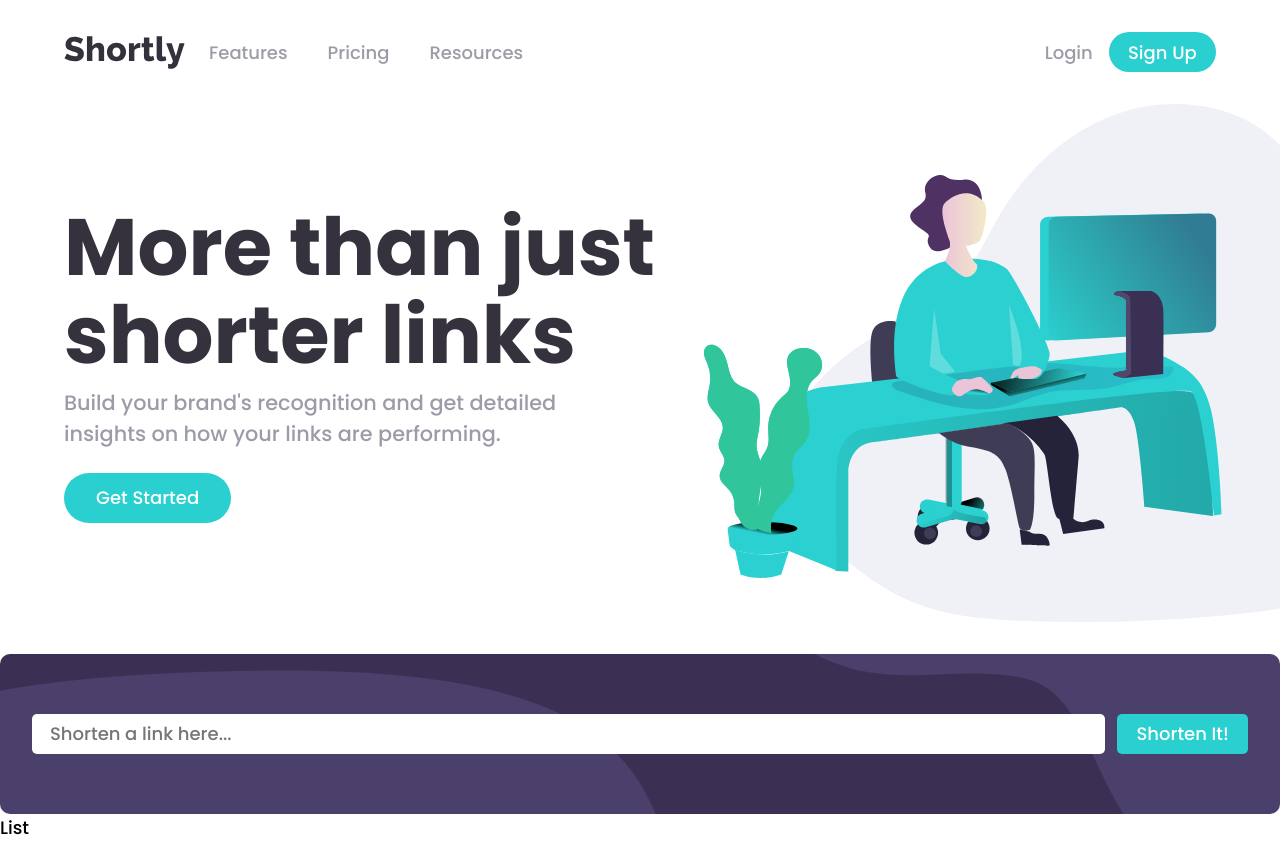
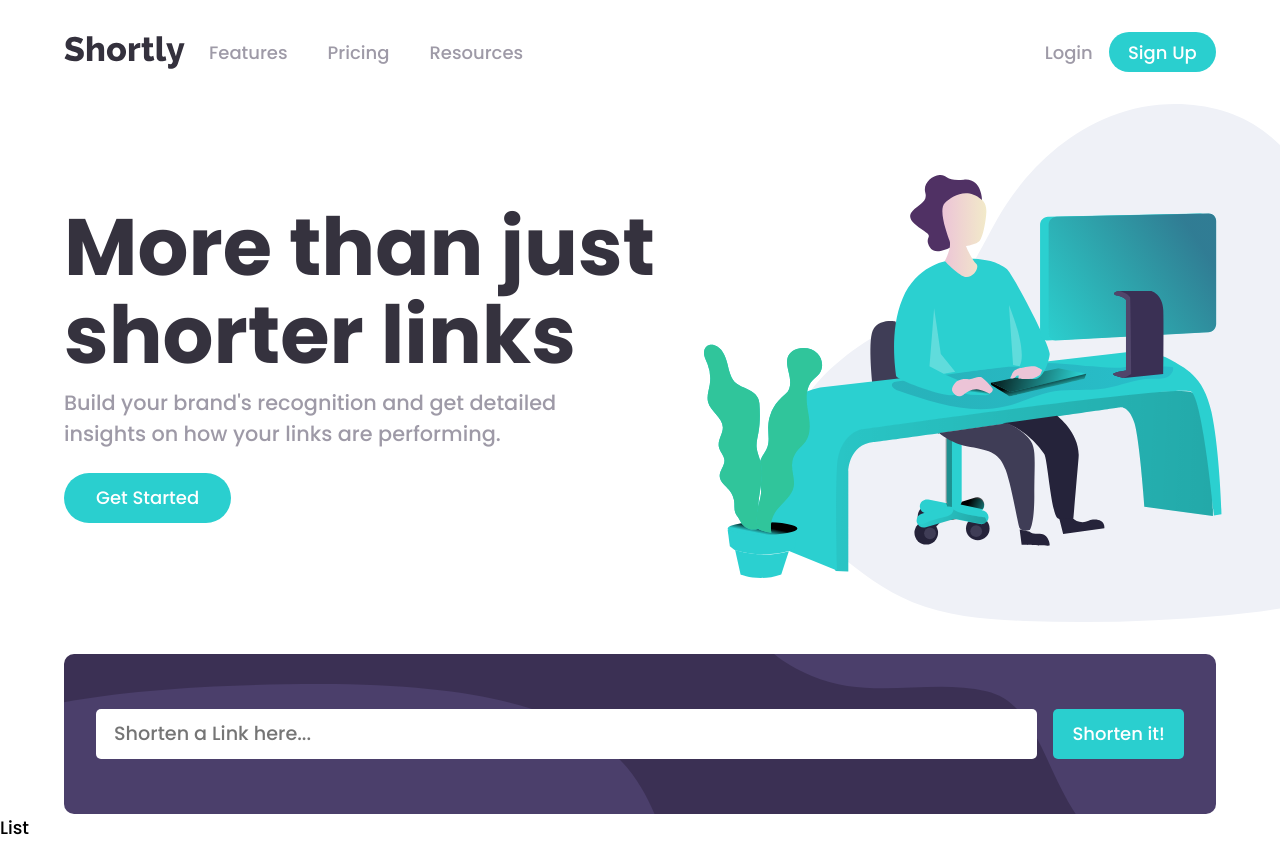
Before and after one commit to flp-pcll/url-shortener-app, a React (Create React App) app: page / in a window 1280 px wide. Built offline with nearby package versions, Linux system fonts and the light colour scheme.

Commit message:
Fixed Shortener Form Style

```diff
--- a/src/assets/styles/reset.css
+++ b/src/assets/styles/reset.css
@@ -28,4 +28,6 @@ svg, img {
 fieldset, input {
     border: none;
     font: inherit;
+    box-sizing: border-box;
+    outline: none;
 }
--- a/src/components/ShortenerArea/ShortenerArea.js
+++ b/src/components/ShortenerArea/ShortenerArea.js
@@ -1,12 +1,8 @@
 import React from "react";
 import ShortenerForm from "./ShortenerForm/ShortenerForm";
 
-//store the links array in localStorage;
-//add items to links list and pass it to list as props;
-
-
 function ShortenerArea() {
-    return (
+    return(
         <section>
             <ShortenerForm />
             <div>List</div>
--- a/src/components/ShortenerArea/ShortenerForm/ShortenerForm.js
+++ b/src/components/ShortenerArea/ShortenerForm/ShortenerForm.js
@@ -1,38 +1,20 @@
-import React, { useRef, useState, useEffect } from "react";
-import axios from "axios";
+import React from "react";
 import Button from "../../UI/Button/Button";
 import Input from "../../UI/Input/Input";
 import Card from "../../UI/Card/Card";
 
 import styles from "./ShortenerForm.module.css";
 
-
-//validate input value;
-//make http request for shortener api (axios);
-//pass the object with the response to Shortener Area in a prop function;
-
 function ShortenerForm() {
-    const inputRef = useRef(null);
-
-    //set state to make http request;
-    const formSubmitHandler = event => {
-        event.preventDefault();
-        console.log(`Submitted: ${inputRef.current.value}`);
-
-        inputRef.current.value = null;
-    };
-
     return (
         <Card className={styles['shortener-form_card']}>
-            <form className={styles['shortener-form_container']} id="shortenLinkForm" autoComplete="off" noValidate onSubmit={formSubmitHandler}>
-                <fieldset className={styles['shortener-form_controls']} name="Form Controls">
-                    <label style={{display: 'block'}} htmlFor="linkToShort">
-                        {/* <span name="error message">Please enter a valid link...</span> */}
-                    </label>
-                    <Input inputref={inputRef} id="linkToShort" type="text" placeholder="Shorten a link here..." />
+            <form className={styles['shortener-form']} id="shortenerForm" noValidate autoComplete="off">
+                <fieldset className={styles['shortener-form_form-controls']} name="Form Controls">
+                    <Input type="text" ariaLabel="Add a link here" placeholder="Shorten a Link here..." />
+                    <small style={{display: 'none'}} title="Error Message">Please add a valid link...</small>
                 </fieldset>
-                <fieldset className={styles['shortener-form_actions']} name="Form Actions">
-                    <Button type="submit" isPrimary={false}>Shorten It!</Button>
+                <fieldset className={styles['shortener-form_form-actions']} name="Form Actions">
+                    <Button type="submit" >Shorten it!</Button>
                 </fieldset>
             </form>
         </Card>
--- a/src/components/ShortenerArea/ShortenerForm/ShortenerForm.module.css
+++ b/src/components/ShortenerArea/ShortenerForm/ShortenerForm.module.css
@@ -3,30 +3,35 @@
 .shortener-form_card {
     background-color: var(--dark-violet);
     background-image: url('../../../assets/images/bg-shorten-desktop.svg');
-    background-position: center;
+    background-repeat: no-repeat;
     background-size: cover;
-    background-repeat: no-repeat;
-    height: 10rem;
-    border: none;
-    display: flex;
-    align-content: center;
+    background-position: top left;
+
+    margin: 0 4rem;
 }
 
-.shortener-form_container {
-    flex-basis: 100%;
+.shortener-form {
+    height: 10rem;
+    margin: 0 2rem;
+
     display: flex;
     align-items: center;
-    align-content: center;
-    justify-content: center;
-    margin: 0 2rem;
 }
 
-.shortener-form_controls {
+.shortener-form_form-controls {
     flex-grow: 1;
-    height: 40px;
-    margin: 0 1rem 0 0;
+    height: 50px;
+    margin-right: 1rem;
+}
+.shortener-form_form-controls input {
+    height: 100%;
+    width: 100%;
+    font-size: 1.2rem;
 }
 
-.shortener-form_actions {
-    margin-left: 1rem;
+.shortener-form_form-actions {
+    height: 50px;
 }
+.shortener-form_form-actions button {
+    height: 100%;
+}
--- a/src/components/UI/Card/Card.module.css
+++ b/src/components/UI/Card/Card.module.css
@@ -1,4 +1,4 @@
 .card {
-    border: 2px solid red;
+    /* border: 2px solid red; */
     border-radius: 10px;
 }
--- a/src/components/UI/Input/Input.js
+++ b/src/components/UI/Input/Input.js
@@ -5,7 +5,6 @@ function Input(props) {
     return (
         <input
             className={`${styles['input']} ${props.className}`}
-            ref={props.inputref}
             type={props.type}
             id={props.id}
             aria-label={props.ariaLabel}
--- a/src/components/UI/Input/Input.module.css
+++ b/src/components/UI/Input/Input.module.css
@@ -1,12 +1,9 @@
 .input {
-    width: 100%;
-    height: 36px;
     border-radius: 5px;
-    border: solid 2px transparent;
+    border: 2px solid transparent;
     padding: 0 0 0 1rem;
 }
 
 .input:focus {
-    border: solid 2px transparent;
-
+    border: 2px solid red;
 }
```
Also changed, not shown: src/components/ShortenerArea/ShortenerArea.module.css (deleted).
